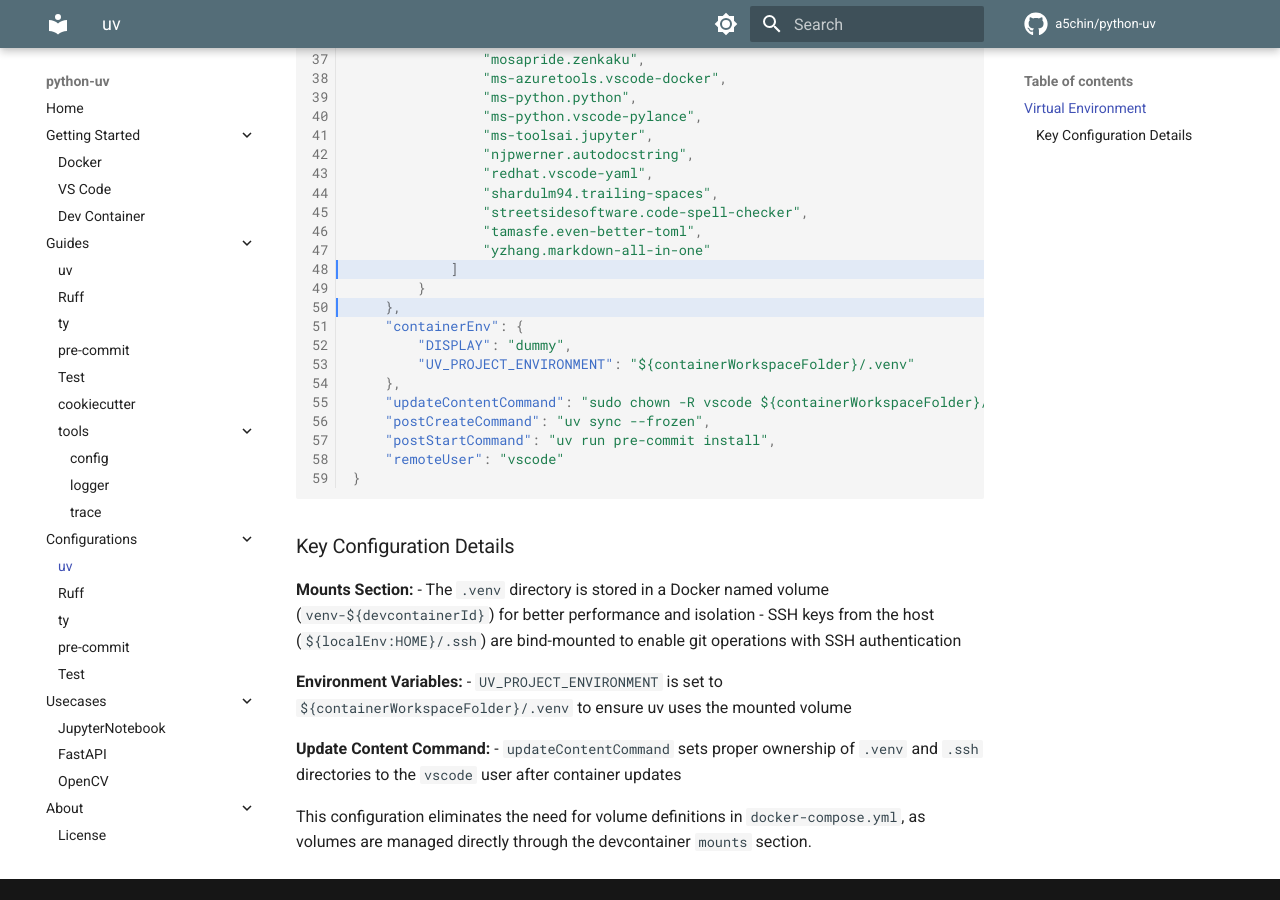
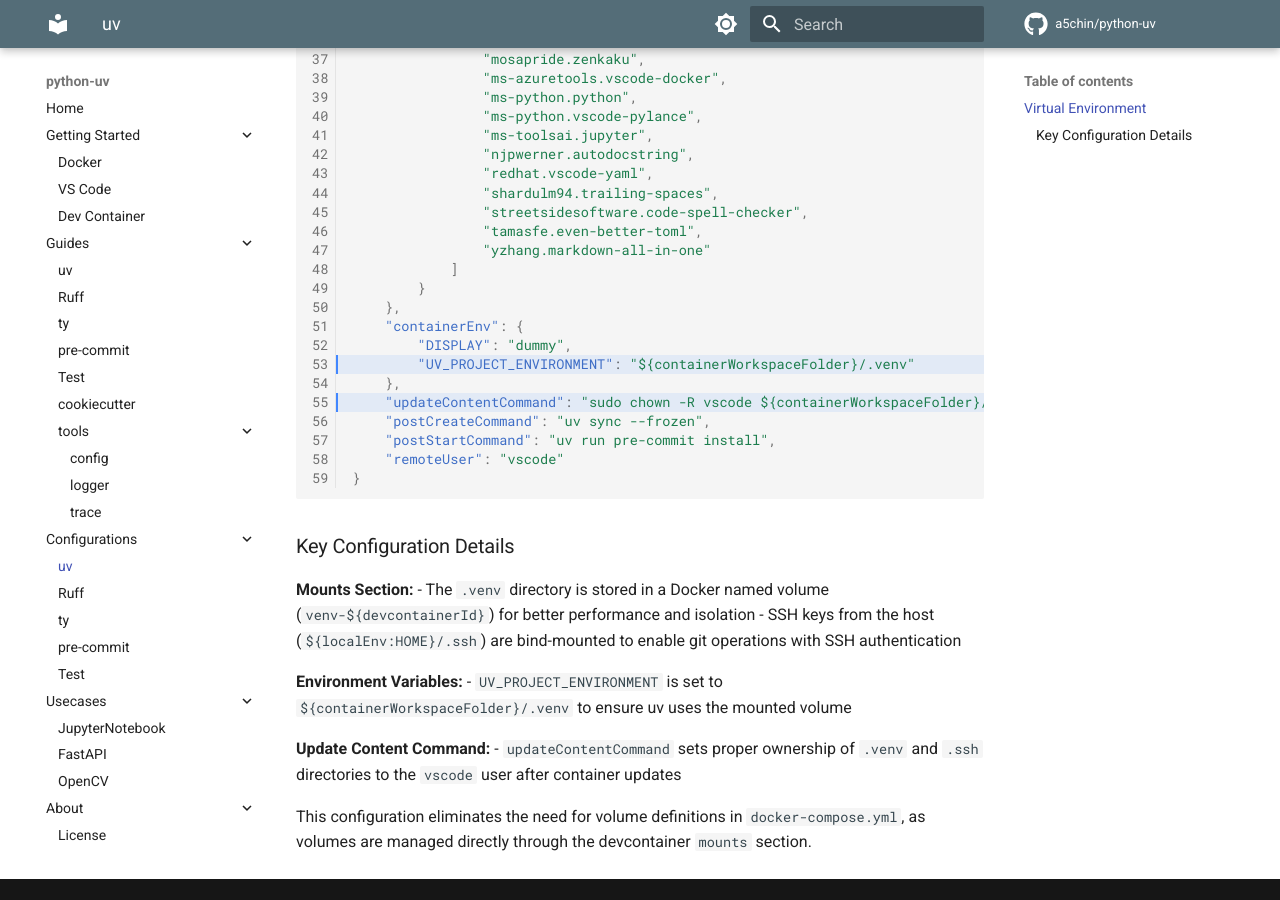
Before and after one commit to a5chin/python-uv, an MkDocs documentation site: the page built from docs/configurations/uv.md, in a window 1280 px wide and 900 px high, scrolled down 1082 px. Built offline with MkDocs 1.6.1 and Material for MkDocs 9.7.7, drawn with Linux system fonts in a browser that asks for light colours; comment, search, counter and statistics services are not loaded.

Commit message:
fix: highlight

````diff
--- a/docs/configurations/uv.md
+++ b/docs/configurations/uv.md
@@ -6,7 +6,7 @@
 ## Virtual Environment
 Set the `UV_PROJECT_ENVIRONMENT` not to create a virtual environment in the project directory.
 
-```json title=".devcontainer/devcontainer.json" hl_lines="48 10-19 50"
+```json title=".devcontainer/devcontainer.json" hl_lines="10-19 53 55"
 {
     "name": "uv",
     "dockerComposeFile": "../.devcontainer/docker-compose.yml",
````
